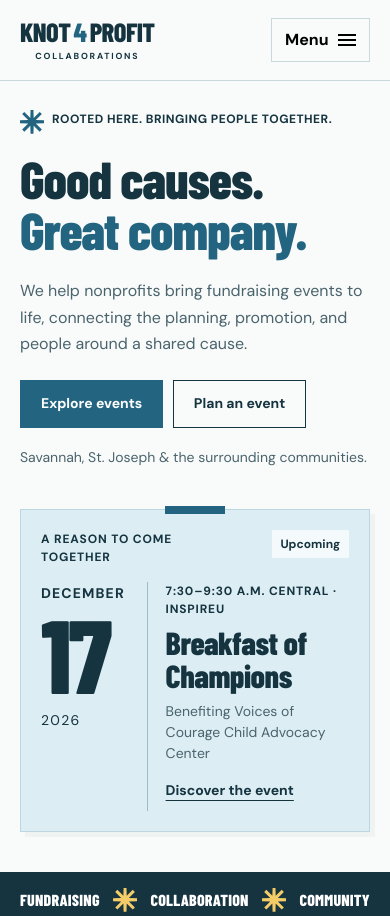
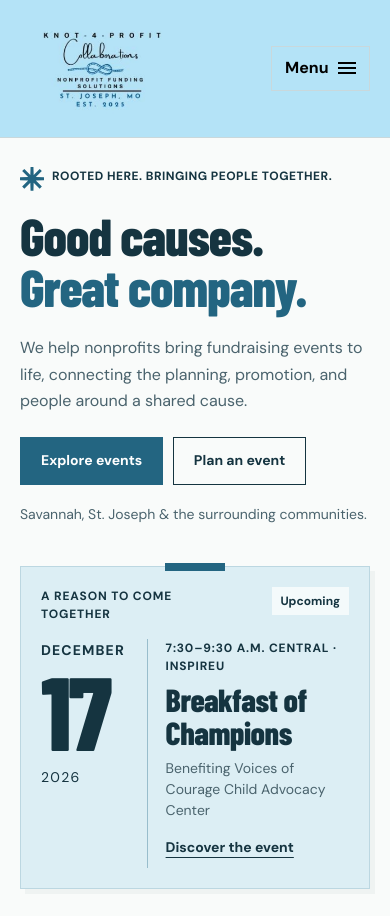
Before and after one commit to HrtBridge/fwiwletter-site, a plain HTML site: page knot4profit/index.html in a window 390 px wide. Shown: the top 916 px of the page. Drawn offline with Linux system fonts and the light colour scheme.

Commit message:
Use the original Knot-4-Profit logo across the website

```diff
--- a/knot4profit/assets/site.css
+++ b/knot4profit/assets/site.css
@@ -31,12 +31,10 @@ p+p{margin-top:1.1rem}
 .sr-only{position:absolute;width:1px;height:1px;padding:0;margin:-1px;overflow:hidden;clip:rect(0,0,0,0);white-space:nowrap;border:0}
 .skip-link{position:fixed;top:1rem;left:1rem;z-index:99;padding:.8rem 1.2rem;background:var(--ink);color:white;transform:translateY(-200%)}
 .skip-link:focus{transform:translateY(0)}
-.site-header{background:var(--paper);border-bottom:1px solid var(--line);position:relative;z-index:10}
-.header-inner{min-height:104px;display:flex;align-items:center;justify-content:space-between;gap:2rem}
-.wordmark{display:flex;flex-direction:column;text-decoration:none;flex-shrink:0;line-height:1}
-.wordmark>span{font-family:var(--display);font-size:2rem;font-weight:800;letter-spacing:-.02em}
-.brand-four{color:var(--blue);margin-inline:.12em}
-.wordmark small{font-size:.65rem;font-weight:700;letter-spacing:.24em;margin-top:.4rem;text-align:center}
+.site-header{background:#b4e3f7;border-bottom:1px solid var(--line);position:relative;z-index:10}
+.header-inner{min-height:150px;display:flex;align-items:center;justify-content:space-between;gap:2rem}
+.wordmark{display:block;text-decoration:none;flex-shrink:0;line-height:1}
+.brand-logo{width:180px;height:auto}
 .primary-nav{display:flex;gap:clamp(1.2rem,2.5vw,2.8rem);align-items:center}
 .primary-nav a{position:relative;font-size:.9rem;font-weight:700;text-decoration:none;padding:.8rem 0}
 .primary-nav a::after{content:"";position:absolute;bottom:.35rem;height:2px;background:var(--blue);left:0;right:0;transform:scaleX(0);transform-origin:left;transition:transform .2s ease}
@@ -261,8 +259,8 @@ p+p{margin-top:1.1rem}
   .event-facts{padding:1.6rem}
 }
 @media(max-width:800px){
-  .header-inner{min-height:88px;gap:1rem;flex-wrap:wrap;padding-block:1rem}
-  .wordmark>span{font-size:1.8rem}
+  .header-inner{min-height:137px;gap:1rem;flex-wrap:wrap;padding-block:0}
+  .brand-logo{width:164px}
   .primary-nav{width:100%;justify-content:space-between;gap:.7rem;padding-block:.25rem .5rem}
   .primary-nav a{font-size:.8rem}
   .nav-ready .menu-toggle{display:inline-flex}
@@ -328,9 +326,7 @@ p+p{margin-top:1.1rem}
   :root{--gutter:1.25rem}
   h1{font-size:3.65rem}
   h2{font-size:2.9rem}
-  .header-inner{min-height:80px;padding-block:.9rem}
-  .wordmark>span{font-size:1.65rem}
-  .wordmark small{font-size:.55rem}
+  .header-inner{min-height:137px;padding-block:0}
   .primary-nav{flex-wrap:wrap;justify-content:flex-start;gap:.3rem 1.5rem}
   .primary-nav a{font-size:.85rem}
   .nav-ready .primary-nav.is-open{flex-direction:column;align-items:stretch;gap:0;padding:.75rem 0 .25rem}
@@ -497,7 +493,5 @@ h1,h2,h3,p{overflow-wrap:anywhere}
 :where(.container,.past-grid,.event-list,.event-card,.invitation-inner,.footer-top,.hero-event,.contact-inner)>*{min-width:0}
 .button,.text-link{max-width:100%;overflow-wrap:anywhere}
 .wordmark{max-width:100%;flex-shrink:1}
-.wordmark>span{overflow-wrap:anywhere}
-.wordmark small{letter-spacing:.2em}
 @media(max-width:600px){.event-detail-heading h1{font-size:3.2rem}.hero-event{display:flex;flex-wrap:wrap;gap:1rem}.hero-event-top{width:100%;flex-wrap:wrap;margin:0}.hero-date{flex:0 0 90px}.hero-event-bottom{flex:1 1 150px;min-width:0}.hero-event-bottom h2{overflow-wrap:anywhere}.button-group>*{max-width:100%}.hero-copy .button-group{align-items:stretch}.contact-actions{min-width:0}.hero-local{overflow-wrap:anywhere}}
-@media(max-width:359px){.hero-date{flex-basis:75px}}
+@media(max-width:359px){.header-inner{min-height:124px;gap:.5rem}.brand-logo{width:148px}.hero-date{flex-basis:75px}}
--- a/knot4profit/index.html
+++ b/knot4profit/index.html
@@ -18,7 +18,7 @@
   <meta property="og:image:height" content="348">
   <meta property="og:image:alt" content="Knot-4-Profit Collaborations — nonprofit funding solutions">
   <meta name="twitter:card" content="summary_large_image">
-  <link rel="icon" href="./assets/favicon.svg" type="image/svg+xml">
+  <link rel="icon" href="./assets/brand-logo.png" type="image/png">
   <link rel="preload" href="./assets/fonts/barlow-condensed-800.ttf" as="font" type="font/ttf" crossorigin>
   <link rel="stylesheet" href="./assets/site.css">
   <script src="./assets/event-state.js" defer></script>
@@ -28,7 +28,7 @@
   <a class="skip-link" href="#main">Skip to content</a>
   <header class="site-header">
     <div class="container header-inner">
-      <a class="wordmark" href="./" aria-label="Knot-4-Profit Collaborations home"><span>KNOT<span class="brand-four">4</span>PROFIT</span><small>COLLABORATIONS</small></a>
+      <a class="wordmark" href="./" aria-label="Knot-4-Profit Collaborations home"><img class="brand-logo" src="./assets/brand-logo.png" width="300" height="250" alt="Knot-4-Profit Collaborations"></a>
       <button class="menu-toggle" type="button" aria-controls="primary-nav" aria-expanded="false" hidden><span>Menu</span><span class="menu-icon" aria-hidden="true"></span></button>
       <nav class="primary-nav" id="primary-nav" aria-label="Main navigation"><a href="./events/">Events</a><a href="./how-we-help/">How we help</a><a href="./about/">About</a><a href="./get-involved/">Get involved</a></nav>
     </div>
```
Also changed, not shown: knot4profit/about/index.html (+2 -2 lines), knot4profit/events/breakfast-of-champions-2026/index.html (+2 -2 lines), knot4profit/events/hurts-donuts-for-st-jude-2026/index.html (+2 -2 lines), knot4profit/events/index.html (+2 -2 lines), knot4profit/events/pony-express-5k-2026/index.html (+2 -2 lines), knot4profit/get-involved/index.html (+2 -2 lines), knot4profit/how-we-help/index.html (+2 -2 lines), knot4profit/assets/brand-logo.png (added), knot4profit/review/logo-home-mobile.jpg (added), 3 other files.
